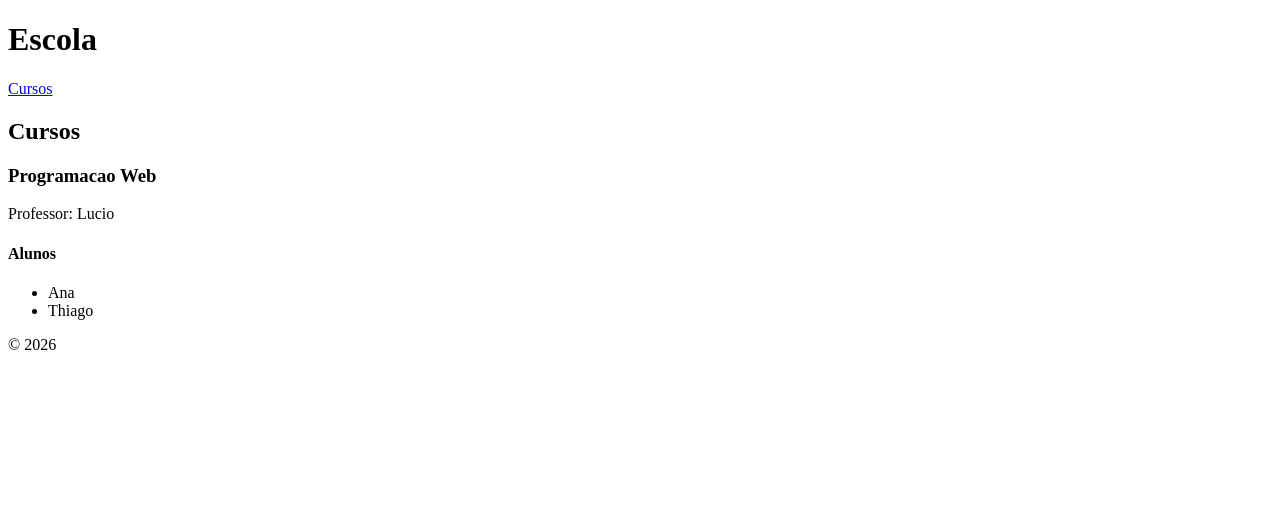
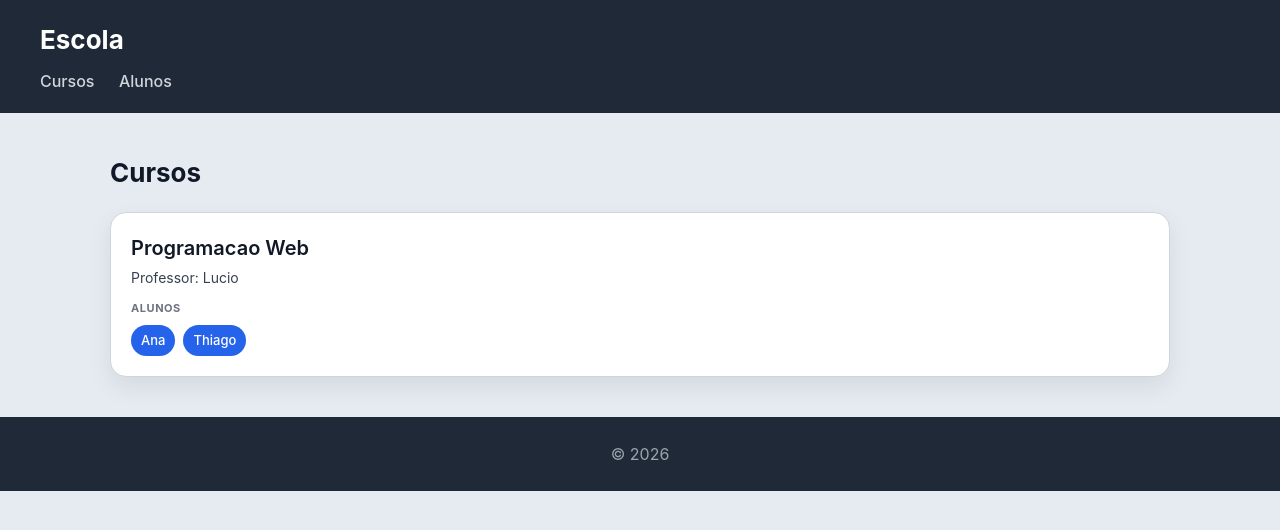
Before and after one commit to a22407644DiogoNunes/Diogo-a22407644-PW, a Django app: page / in a window 1280 px wide. Shown: the top 530 px of the page. Run offline with Django 5.2, Linux system fonts and the light colour scheme; data comes from the database, SQL or seed files in the repository.

Commit message:
ficha 7 done

```diff
--- /dev/null
+++ b/cursos/static/cursos/styles.css
@@ -0,0 +1,126 @@
+/* escola/static/escola/styles.css   */
+
+* {
+    box-sizing: border-box;
+    margin: 0;
+    padding: 0;
+}
+
+/* BODY */
+body {
+    font-family: "Inter", "Segoe UI", system-ui, -apple-system, sans-serif;
+    background: #e6ebf2;
+    color: #111827;
+    line-height: 1.5;
+}
+
+/* HEADER PRINCIPAL DO WEBSITE (de base.html) */
+body > header {
+    background: #1f2937;
+    color: white;
+    padding: 20px 40px;
+}
+
+body > header h1 {
+    font-size: 26px;
+}
+
+body > header nav {
+    margin-top: 10px;
+}
+
+body > header nav a {
+    color: #d1d5db;
+    margin-right: 20px;
+    text-decoration: none;
+    font-weight: 500;
+}
+
+body > header nav a:hover {
+    color: white;
+}
+
+/* MAIN */
+main {
+    max-width: 1100px;
+    margin: 40px auto;
+    padding: 0 20px;
+}
+
+/* TÍTULO DA PÁGINA */
+h2 {
+    margin-bottom: 20px;
+    font-size: 26px;
+}
+
+/* GRID DE CURSOS */
+section > article {
+    background: white;
+    padding: 20px;
+    border-radius: 16px;
+    border: 1px solid #d1d5db;
+    box-shadow: 0 10px 25px rgba(0,0,0,0.08);
+    transition: all 0.25s ease;
+    margin-bottom: 20px;
+}
+
+section > article:hover {
+    transform: translateY(-6px);
+    box-shadow: 0 16px 35px rgba(0,0,0,0.18);
+}
+
+/* HEADER DO CARD */
+article > header {
+    margin-bottom: 12px;
+}
+
+article > header > h3 {
+    font-size: 20px;
+    font-weight: 600;
+    margin-bottom: 4px;
+}
+
+article > header > p {
+    font-size: 14px;
+    color: #374151;
+}
+
+/* SEÇÃO DO CARD */
+article > section {
+    margin-top: 10px;
+}
+
+article > section > h4 {
+    font-size: 11px;
+    text-transform: uppercase;
+    color: #6b7280;
+    margin-bottom: 8px;
+    letter-spacing: 0.05em;
+}
+
+/* LISTA DE ELEMENTOS do CARD */
+article > section > ul {
+    list-style: none;
+    display: flex;
+    flex-wrap: wrap;
+    gap: 8px;
+}
+
+/* ITEM */
+article > section > ul > li {
+    background: #2563eb;
+    color: white;
+    padding: 6px 10px;
+    border-radius: 999px;
+    font-size: 13px;
+    font-weight: 500;
+}
+
+/* FOOTER */
+footer {
+    text-align: center;
+    padding: 25px;
+    background: #1f2937;
+    color: #9ca3af;
+    margin-top: 40px;
+}
--- a/cursos/templates/cursos/base.html
+++ b/cursos/templates/cursos/base.html
@@ -6,12 +6,17 @@
     <meta charset="UTF-8">
     <meta name="viewport" content="width=device-width, initial-scale=1.0">
     <title>Escola</title>
+
+        <!-- link para ficheiro styles.css com regras de estilização -->
+    {% load static %}
+    <link rel="stylesheet" href="{% static 'cursos/styles.css' %}">
 </head>
 <body>
     <header>
         <h1>Escola</h1>
         <nav>
             <a href="{% url 'cursos' %}">Cursos</a>
+            <a href="{% url 'alunos' %}">Alunos</a>
         </nav>
     </header>
 
--- a/cursos/urls.py
+++ b/cursos/urls.py
@@ -2,6 +2,8 @@ from django.urls import path
 from . import views
 
 urlpatterns = [
+    path('alunos/', views.alunos_view, name='alunos'),
     path('cursos/', views.cursos_view, name="cursos"),
+    path('curso/<int:id>/', views.curso_view, name="curso"),
     path('', views.cursos_view),   #  rota que abre diretamente a página dos cursos
 ]
--- a/cursos/views.py
+++ b/cursos/views.py
@@ -1,10 +1,20 @@
 ##  ficheiro escola/views.py
 
 from django.shortcuts import render
-from .models import Curso
+from .models import Curso,Aluno
 
 def cursos_view(request):
 
     cursos = Curso.objects.select_related('professor').prefetch_related('alunos').all()
 
     return render(request, 'cursos/cursos.html', {'cursos': cursos})
+
+def curso_view(request, id):
+
+    curso=Curso.objects.get(id=id)
+
+    return render(request, 'cursos/curso.html', {'curso': curso})
+
+def alunos_view(request):
+    alunos = Aluno.objects.all()
+    return render(request, "cursos/alunos.html", {"alunos": alunos})
--- a/project/settings.py
+++ b/project/settings.py
@@ -121,4 +121,4 @@ USE_TZ = True
 # Static files (CSS, JavaScript, Images)
 # https://docs.djangoproject.com/en/6.0/howto/static-files/
 
-STATIC_URL = "static/"
+STATIC_URL = "/static/"
```
Also changed, not shown: cursos/templates/cursos/alunos.html (added, +30 -0 lines), cursos/templates/cursos/curso.html (added, +20 -0 lines).
